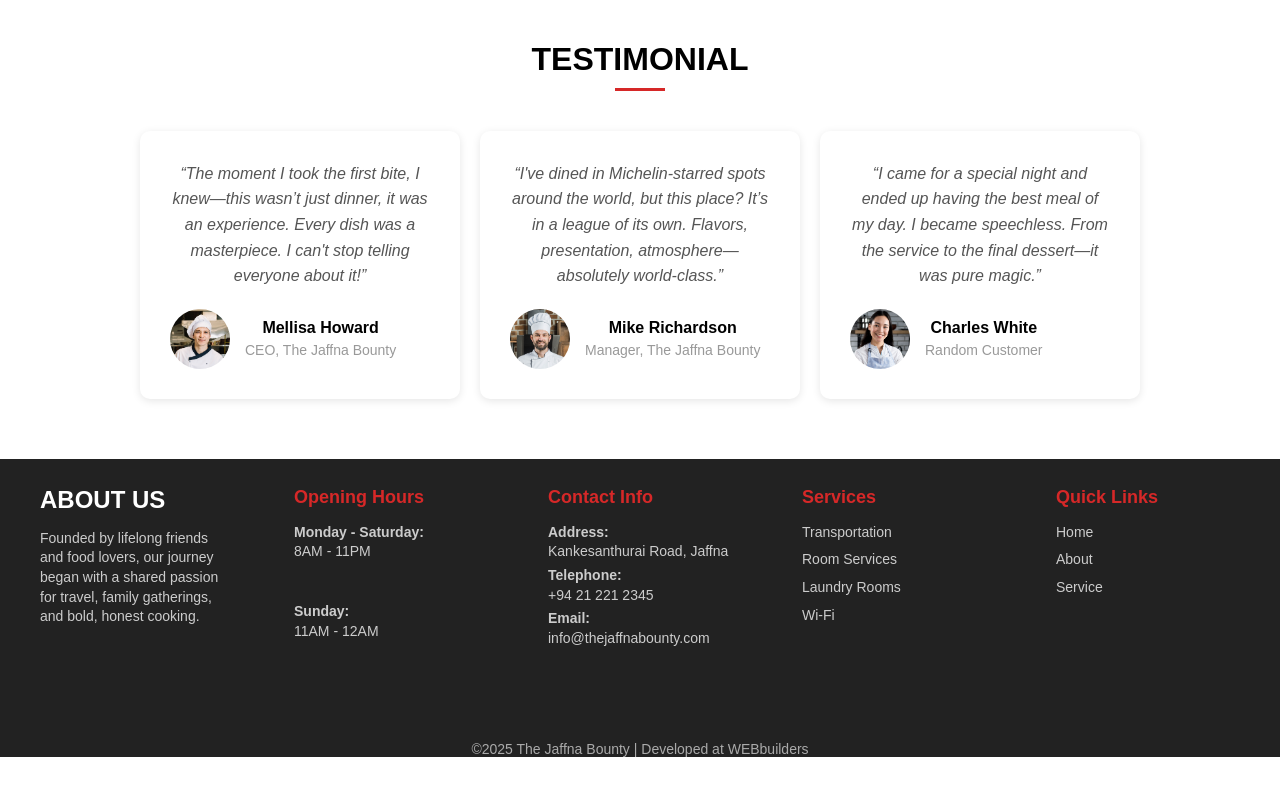
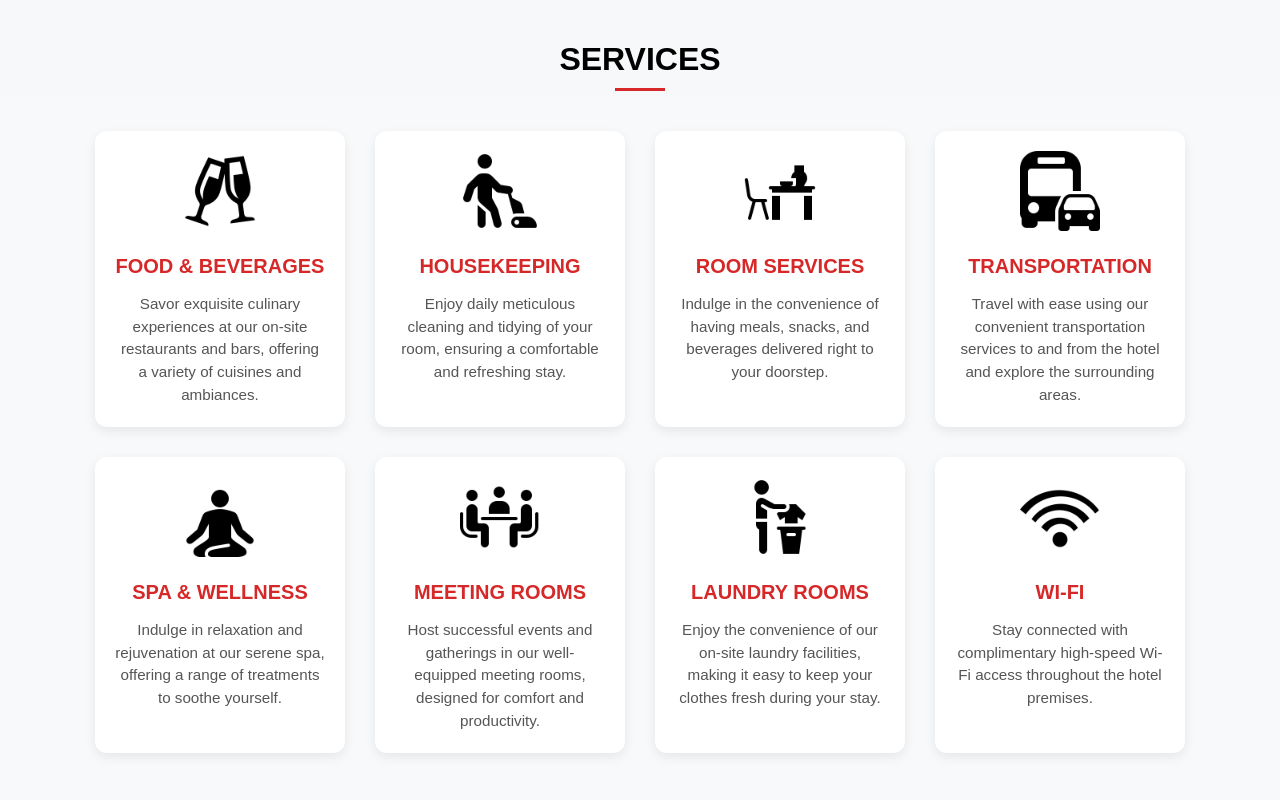
Before and after one commit to reshviatGH020/TJB-02, a plain HTML site: page index.html in a window 1280 px wide. Shown: the part 2360-3160 px from the top of the page. Before the commit the page ends 3117 px from the top, so only its background shows below. Drawn offline with nearby package versions, Linux system fonts and the light colour scheme.

Commit message:
Update index.html

```diff
--- a/index.html
+++ b/index.html
@@ -165,6 +165,70 @@
   <!-- END OF MENU SECTION -->
 
 
+  <!-- SERVICES SECTION -->
+
+    <section class="service-section">
+      <center><h2 class="new section-title">SERVICES</h2></center>
+        <div class="container">
+          <div class="row">
+
+            <div class="service-box">
+              <img src="other icons/icons8-champagne-100.png" alt="Drinks Icon" class="service-icon" />
+              <h4 class="service-title">FOOD & BEVERAGES</h4>
+              <p class="service-desc">Savor exquisite culinary experiences at our on-site restaurants and bars, offering a variety of cuisines and ambiances.</p>
+            </div>
+
+            <div class="service-box">
+              <img src="other icons/icons8-vacuuming-100.png" alt="Seafood Icon" class="service-icon" />
+              <h4 class="service-title">HOUSEKEEPING</h4>
+              <p class="service-desc">Enjoy daily meticulous cleaning and tidying of your room, ensuring a comfortable and refreshing stay.</p>
+            </div>
+
+            <div class="service-box">
+              <img src="other icons/icons8-dining-room-100.png" alt="Coffee Icon" class="service-icon" />
+              <h4 class="service-title">ROOM SERVICES</h4>
+              <p class="service-desc">Indulge in the convenience of having meals, snacks, and beverages delivered right to your doorstep.</p>
+            </div>
+
+            <div class="service-box">
+              <img src="other icons/icons8-transportation-100.png" alt="Salad Icon" class="service-icon" />
+              <h4 class="service-title">TRANSPORTATION</h4>
+              <p class="service-desc">Travel with ease using our convenient transportation services to and from the hotel and explore the surrounding areas.</p>
+            </div>
+
+            <div class="service-box">
+              <img src="other icons/icons8-wellness-100.png" alt="Drinks Icon" class="service-icon" />
+              <h4 class="service-title">SPA & WELLNESS</h4>
+              <p class="service-desc">Indulge in relaxation and rejuvenation at our serene spa, offering a range of treatments to soothe yourself.</p>
+            </div>
+
+            <div class="service-box">
+              <img src="other icons/icons8-meeting-room-100.png" alt="Seafood Icon" class="service-icon" />
+              <h4 class="service-title">MEETING ROOMS</h4>
+              <p class="service-desc">Host successful events and gatherings in our well-equipped meeting rooms, designed for comfort and productivity.</p>
+            </div>
+
+            <div class="service-box">
+              <img src="other icons/icons8-laundry-bag-100.png" alt="Coffee Icon" class="service-icon" />
+              <h4 class="service-title">LAUNDRY ROOMS</h4>
+              <p class="service-desc">Enjoy the convenience of our on-site laundry facilities, making it easy to keep your clothes fresh during your stay.</p>
+            </div>
+
+            <div class="service-box">
+              <img src="other icons/icons8-wifi-100.png" alt="Salad Icon" class="service-icon" />
+              <h4 class="service-title">WI-FI</h4>
+              <p class="service-desc">Stay connected with complimentary high-speed Wi-Fi access throughout the hotel premises.</p>
+            </div>
+
+
+          </div>
+        </div>
+      </section>
+
+
+    <!-- END OF SERVICE SECTION -->
+
+
   <!-- TESTIMONIAL SECTION -->
 
   <section class="testimonial-section">
```
